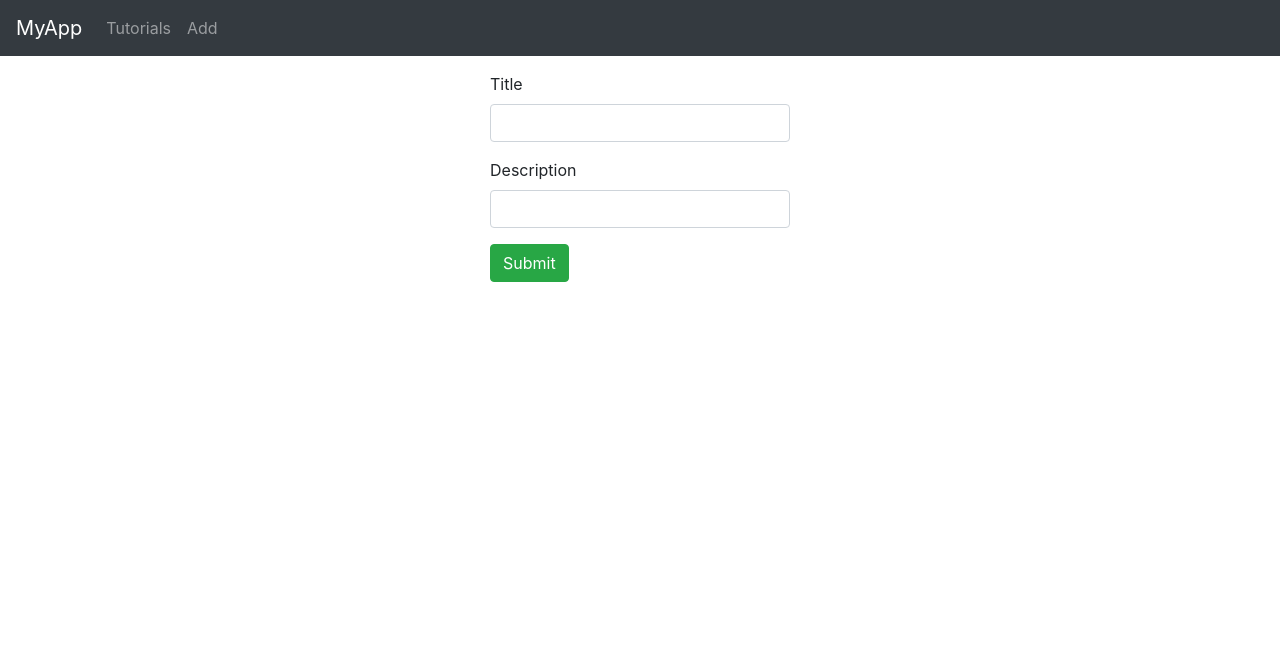
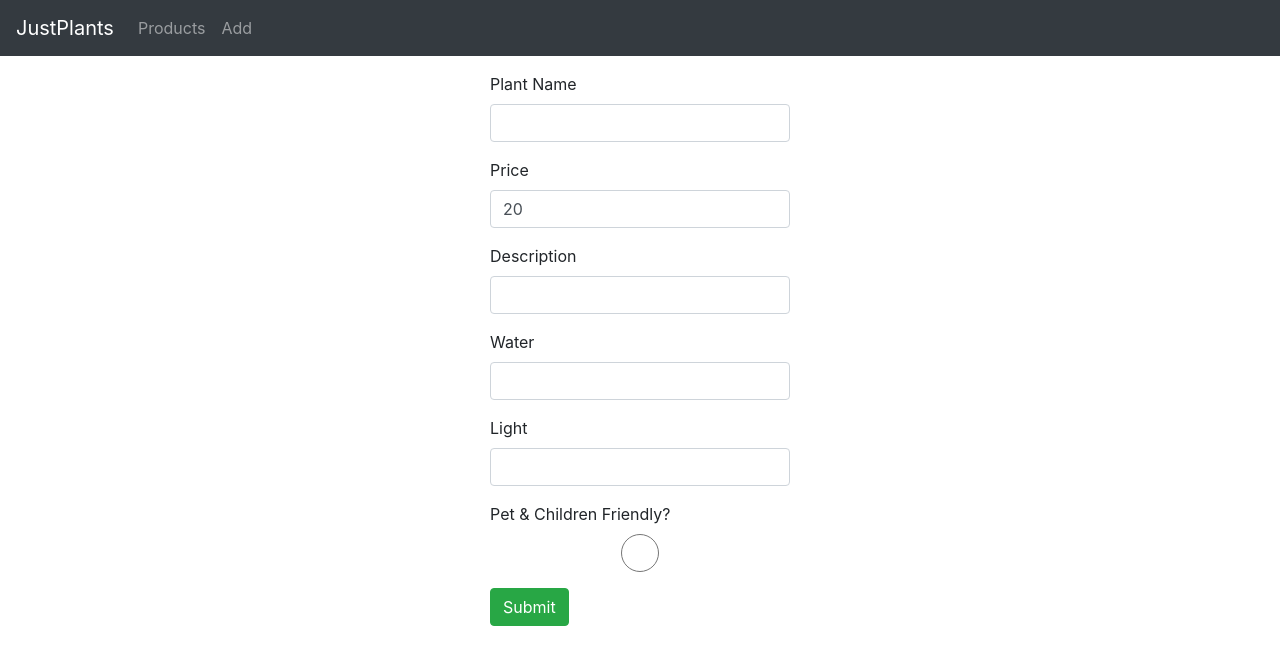
Before and after one commit to cpark50/JustPlants_React, a React (Create React App) app in the folder client/: page /add in a window 1280 px wide. Shown: the top 664 px of the page. Built offline with nearby package versions, Linux system fonts and the light colour scheme.

Commit message:
changed to product layout

```diff
--- a/client/public/index.html
+++ b/client/public/index.html
@@ -24,7 +24,7 @@
       work correctly both with client-side routing and a non-root public URL.
       Learn how to configure a non-root public URL by running `npm run build`.
     -->
-    <title>React App</title>
+    <title>Just Plants</title>
   </head>
   <body>
     <noscript>You need to enable JavaScript to run this app.</noscript>
--- a/client/src/App.js
+++ b/client/src/App.js
@@ -3,22 +3,22 @@ import { Switch, Route, Link } from "react-router-dom";
 import "bootstrap/dist/css/bootstrap.min.css";
 import "./App.css";
 
-import AddTutorial from "./components/add-tutorial.component";
-import Tutorial from "./components/tutorial.component";
-import TutorialsList from "./components/tutorials-list.component";
+import AddProduct from "./components/add-product.component";
+import Product from "./components/product.component";
+import ProductsList from "./components/products-list.component";
 
 class App extends Component {
   render() {
     return (
       <div>
         <nav className="navbar navbar-expand navbar-dark bg-dark">
-          <Link to={"/tutorials"} className="navbar-brand">
-            MyApp
+          <Link to={"/products"} className="navbar-brand">
+            JustPlants
           </Link>
           <div className="navbar-nav mr-auto">
             <li className="nav-item">
-              <Link to={"/tutorials"} className="nav-link">
-                Tutorials
+              <Link to={"/products"} className="nav-link">
+                Products
               </Link>
             </li>
             <li className="nav-item">
@@ -31,9 +31,9 @@ class App extends Component {
 
         <div className="container mt-3">
           <Switch>
-            <Route exact path={["/", "/tutorials"]} component={TutorialsList} />
-            <Route exact path="/add" component={AddTutorial} />
-            <Route path="/tutorials/:id" component={Tutorial} />
+            <Route exact path={["/", "/products"]} component={ProductsList} />
+            <Route exact path="/add" component={AddProduct} />
+            <Route path="/products/:id" component={Product} />
           </Switch>
         </div>
       </div>
--- a/client/src/services/product.service.js
+++ b/client/src/services/product.service.js
@@ -30,4 +30,4 @@ class ProductDataService {
   }
 }
 
-export default new TutorialDataService();
+export default new ProductDataService();
```
